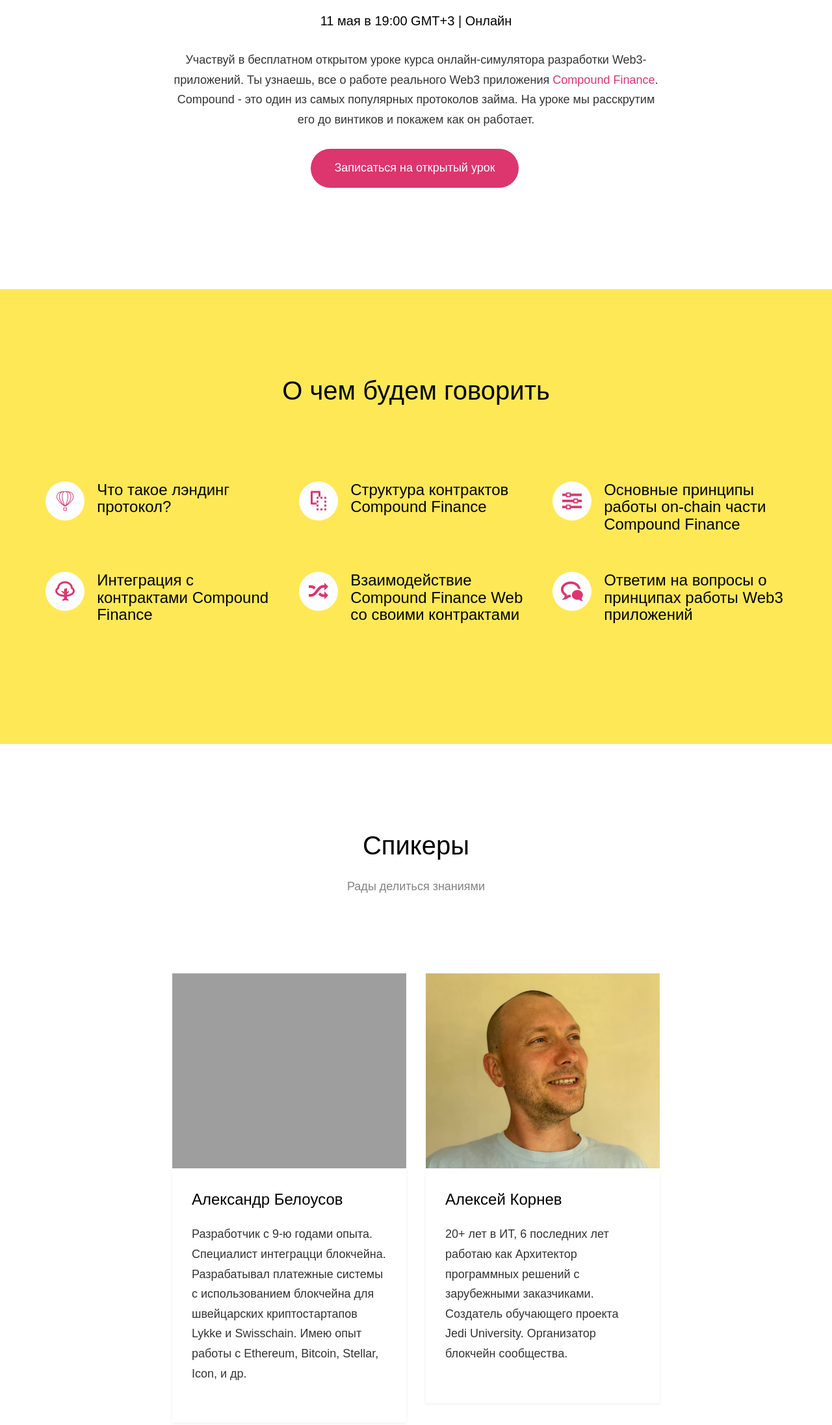
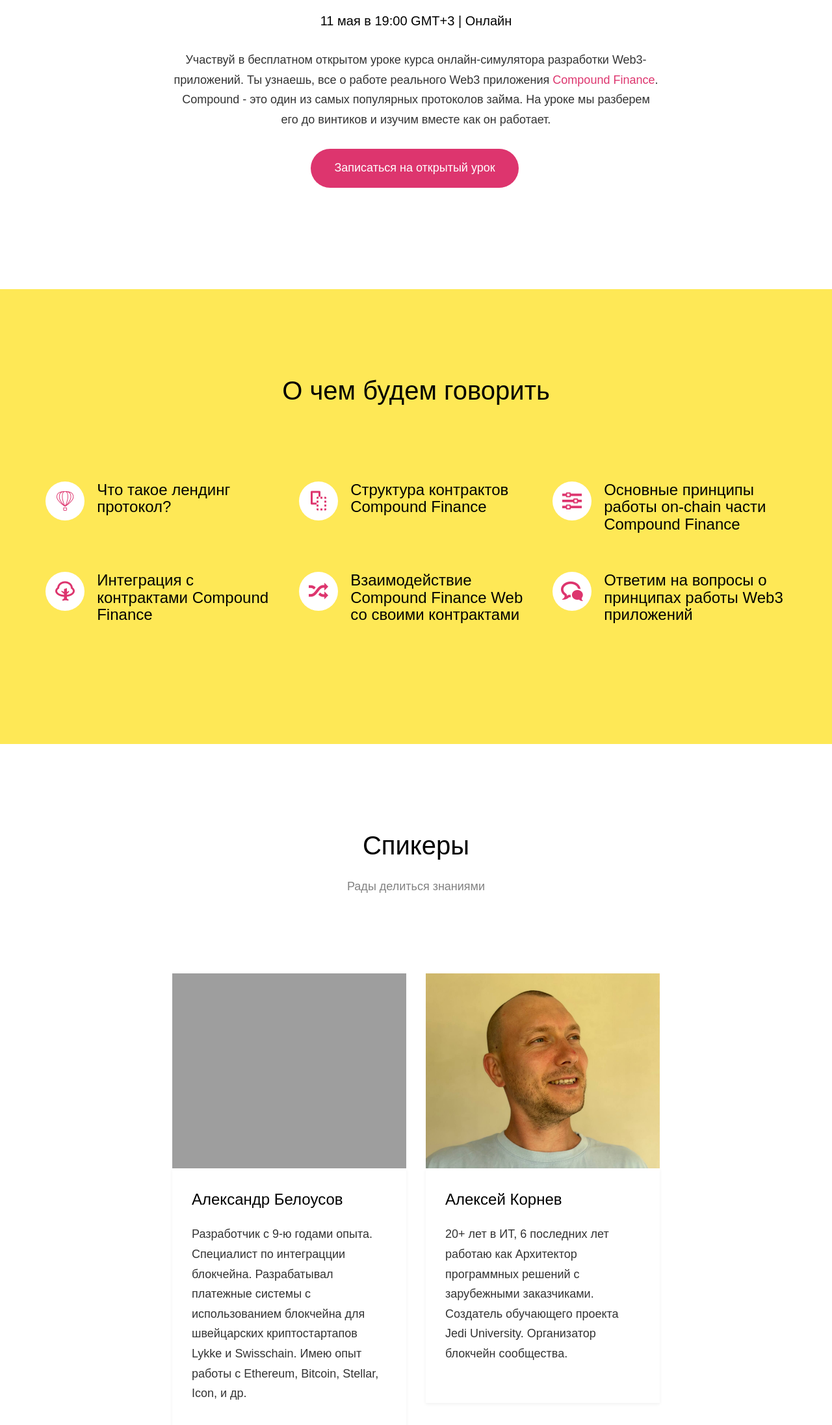
Before and after one commit to dAppAdventure/dAppAdventure.github.io, a plain HTML site: page webinar1105.html in a window 1280 px wide. Shown: the part 455-2648 px from the top of the page at 65% size. Drawn offline with Linux system fonts and the light colour scheme; grey boxes are pictures that could not be loaded; files whose address does not match are found by name.

Commit message:
Update webinar1105.html

```diff
--- a/webinar1105.html
+++ b/webinar1105.html
@@ -97,7 +97,7 @@
 								<h2>11 мая в 19:00 GMT+3 | Онлайн</h2>
 								<p>Участвуй в бесплатном открытом уроке курса онлайн-симулятора разработки Web3-приложений.
 									Ты узнаешь, все о работе реального Web3 приложения <a href="https://compound.finance">Compound Finance</a>.
-                                    Compound - это один из самых популярных протоколов займа. На уроке мы расскрутим его до винтиков и покажем как он работает.
+                                    Compound - это один из самых популярных протоколов займа. На уроке мы разберем его до винтиков и изучим вместе как он работает.
 								<p><a class="btn btn-primary btn-lg btn-demo course" href="https://t.me/dAppAdventureBot?start=bWlkPTY3MDc1NjAwNjQ4ZjRlMjg4NmRmZDY2YWFkMDM5NDRh" target="_blank"></i>Записаться на открытый урок</a></p>
 							</div>
 						</div>
@@ -121,7 +121,7 @@
 									<i class="icon-hotairballoon"></i>
 								</span>
 								<div class="feature-copy">
-									<h3>Что такое лэндинг протокол?</h3>
+									<h3>Что такое лендинг протокол?</h3>
 								</div>
 							</div>
 						</div>
@@ -196,7 +196,7 @@
 							<a href="#" class="blog-bg" style="background-image: url(images/abelousov.jpg);"></a>
 							<div class="blog-text">
 								<h3><a href="#">Александр Белоусов</a></h3>
-								<p>Разработчик с 9-ю годами опыта. Специалист интеграцци блокчейна.
+								<p>Разработчик с 9-ю годами опыта. Специалист по интеграцции блокчейна.
 								   Разрабатывал платежные системы с использованием блокчейна
 								   для швейцарских криптостартапов Lykke и Swisschain.
 								   Имею опыт работы с Ethereum, Bitcoin, Stellar, Icon, и др.
@@ -260,7 +260,7 @@
 														<div class="desc">
 															<h2>Сергей Маслов</h2>
                                                             <h4>Независимый разработчик, Blockchain ninja</h4>
-															<p>Уже много лет знаком с Алексеем и Александром, к с опытными специалистами в области сложных Blockchain и IT-решений. Команда dAppAdventure создала мощный и практичный курс, основанный на личном опыте работы в блокчейн-индустрии. Уверен, что студенты получат обширные знания и навыки в разработке децентрализованных приложений, что поможет им начать успешную карьеру в этой быстро развивающейся сфере.</p>
+															<p>Уже много лет знаком с Алексеем и Александром, как с опытными специалистами в области сложных Blockchain и IT-решений. Команда dAppAdventure создала мощный и практичный курс, основанный на личном опыте работы в блокчейн-индустрии. Уверен, что студенты получат обширные знания и навыки в разработке децентрализованных приложений, что поможет им начать успешную карьеру в этой быстро развивающейся сфере.</p>
 														</div>
 													</div>
 												</div>
```
